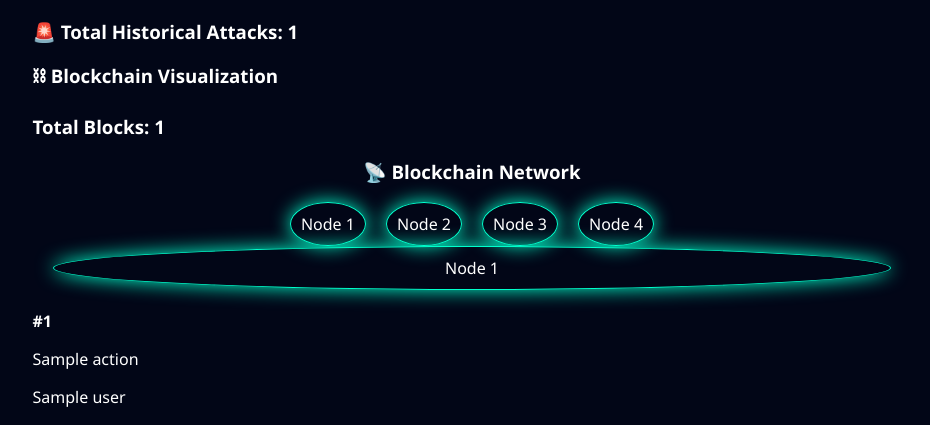
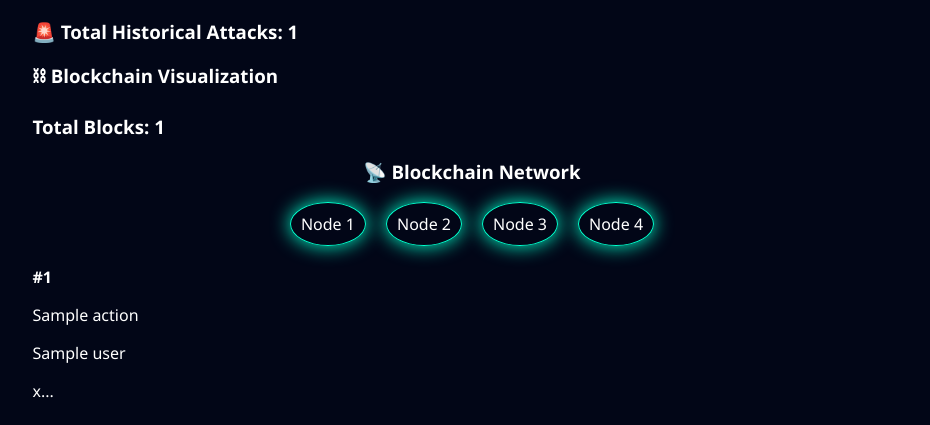
Before and after one commit to C191248TahiaHoque/Capstone-Project, a Flask app: template templates/dashboard.html in a window 1280 px wide. Shown: the part 1473-1898 px from the top of the page, without its empty margins (168-1098 px from the left). Run offline with Flask 3, Linux system fonts and the light colour scheme; the template is opened without the code that fills it: most values are stand-ins (such as "Sample title", 1, 10 or a date in 2020).

Commit message:
Update dashboard.html

```diff
--- a/templates/dashboard.html
+++ b/templates/dashboard.html
@@ -103,7 +103,6 @@
         <div class="node">Node 3</div>
         <div class="node">Node 4</div>
     </div>
-    <div class="node" onclick="alert('Node 1: Validating transactions')">Node 1</div>
 </div>
 <div class="chain-container">
     {% for block in chain %}
```
